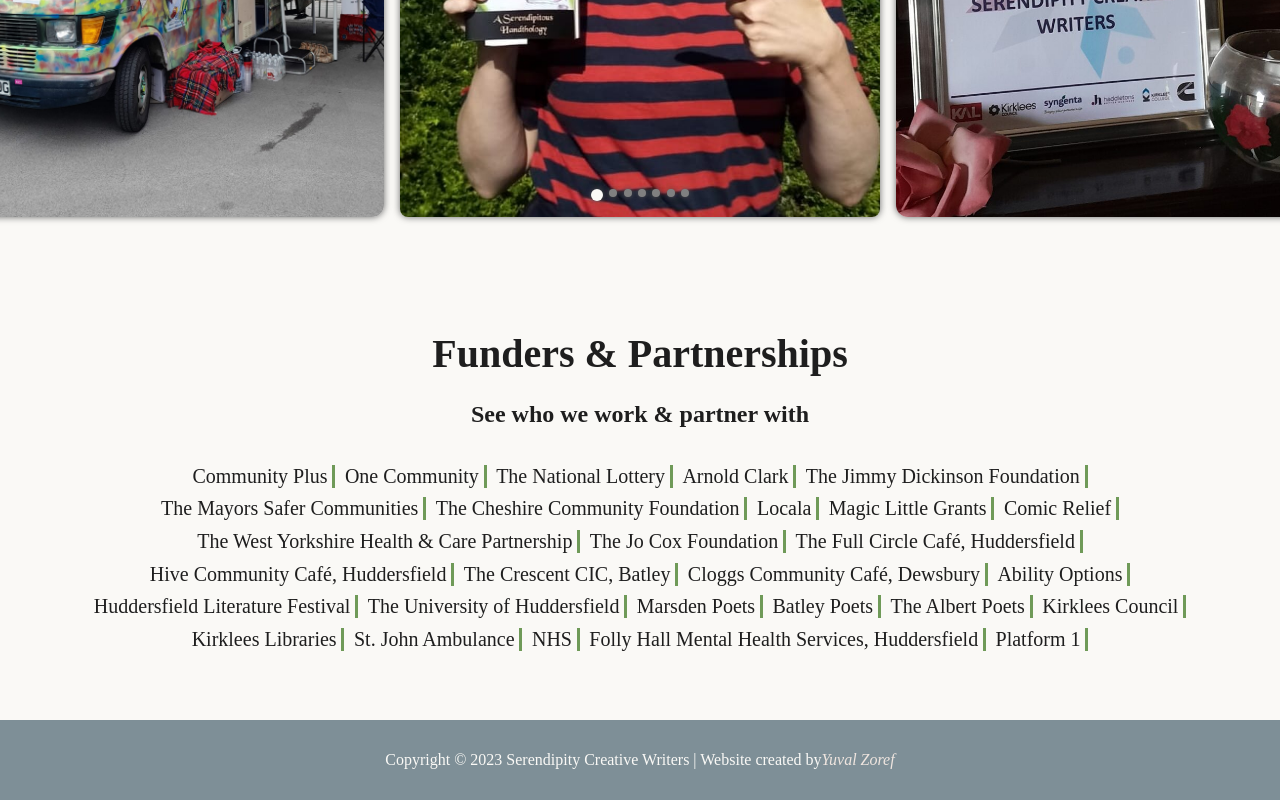
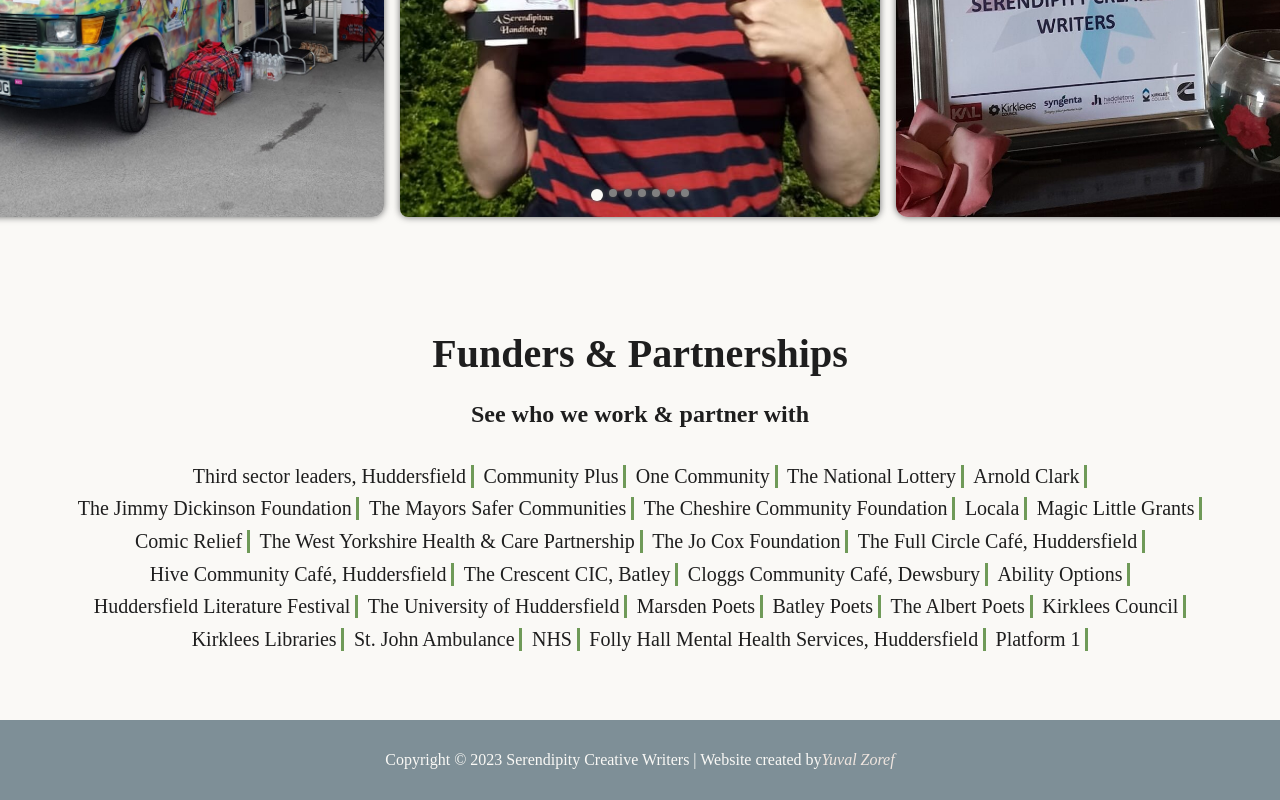
Before and after one commit to YuvalZoref/serendipity, a React (Create React App) app: page /#/Blog in a window 1280 px wide. Shown: the part 2008-2808 px from the top of the page. Built offline with nearby package versions, Linux system fonts and the light colour scheme; a web font is replaced by a local one.

Commit message:
added funder to blog page

```diff
--- a/src/pages/Blog.js
+++ b/src/pages/Blog.js
@@ -68,6 +68,7 @@
         <h1 className='fundersTitle'>Funders & Partnerships</h1>
         <p className='fundersDescription'>See who we work & partner with</p>
           <ul className='fundersList'>
+            <li className='fundersListItem'>Third sector leaders, Huddersfield</li>
             <li className='fundersListItem'>Community Plus</li>
             <li className='fundersListItem'>One Community</li>
             <li className='fundersListItem'>The National Lottery</li>
```
